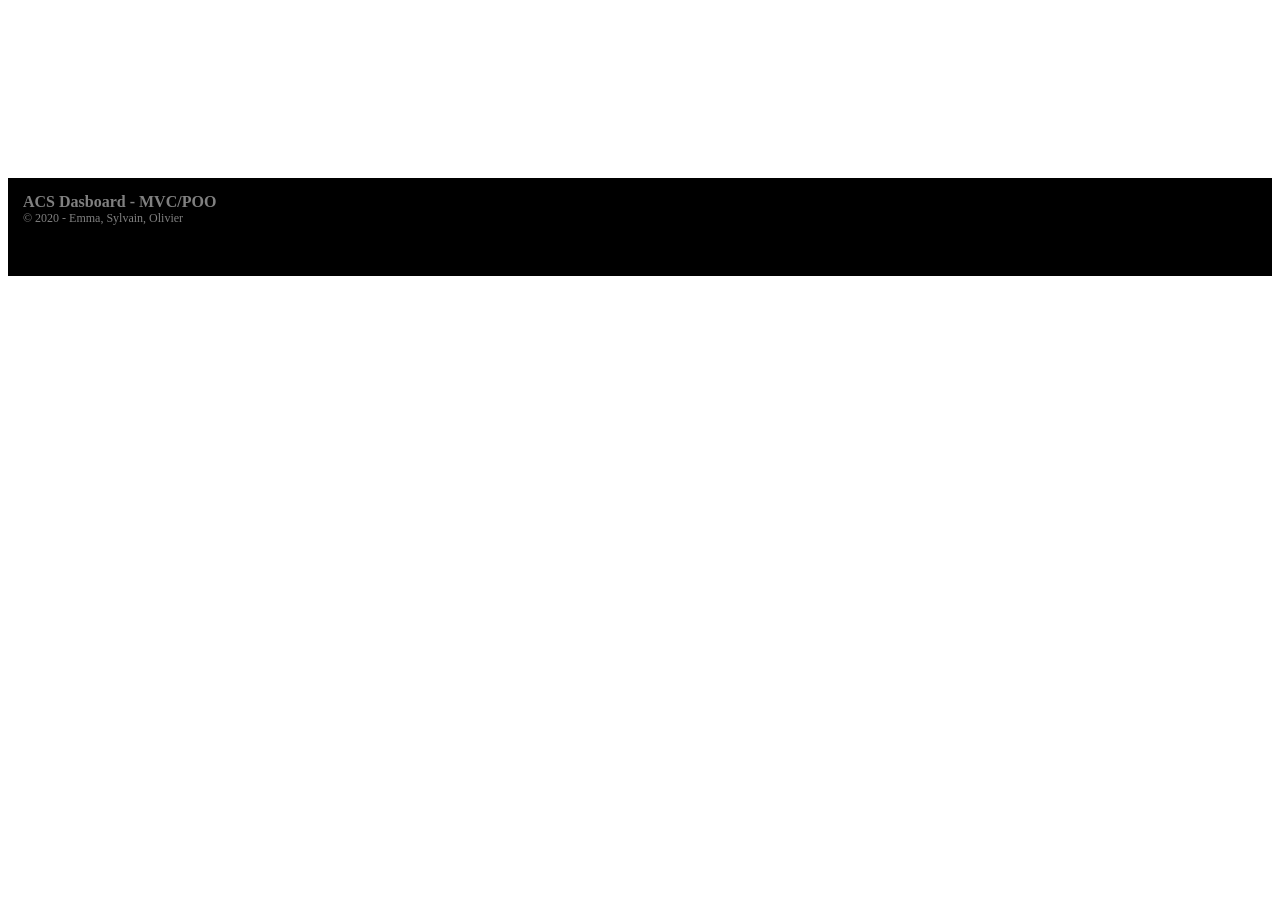
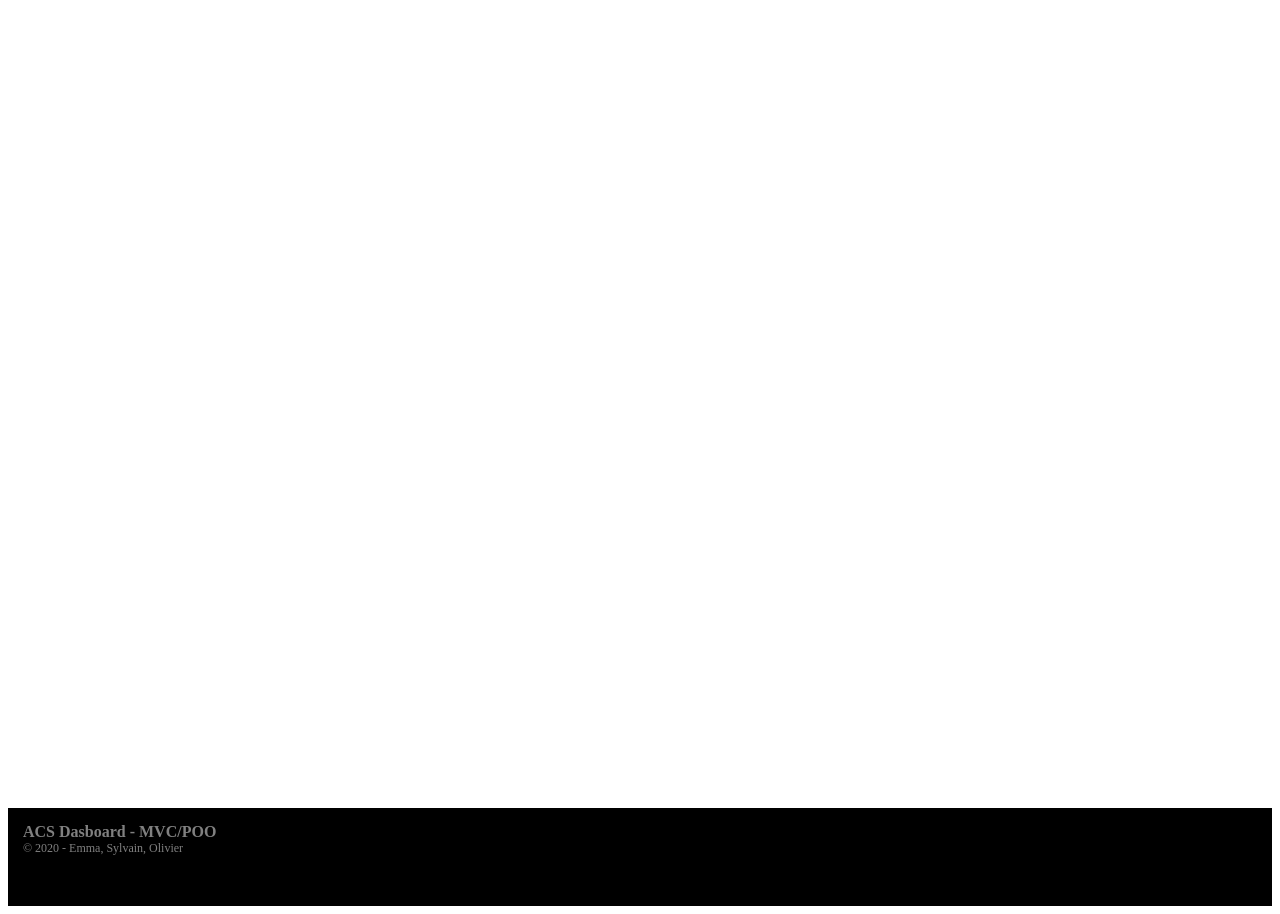
Before and after one commit to citizenz7/Dashboard-MVC-POO, a PHP site: page /app/Views/templates/includes/footer.php in a window 1280 px wide. Before the commit the page ends 276 px from the top, so only its background shows below. Run offline with PHP 8.4, Linux system fonts and the light colour scheme; the template is opened without the code that fills it, so the values that code supplies are empty.

Commit message:
style, list

```diff
--- a/app/Views/templates/includes/footer.php
+++ b/app/Views/templates/includes/footer.php
@@ -3,7 +3,7 @@
             </div>
         </nav>
 
-        <div class="container">
+        <div class="container" style="min-height: 100vh;">
             <div class="starter-template" style="padding-top: 100px; padding-bottom: 70px;">
                 <?php
                 /**
--- a/app/Views/templates/includes/header.php
+++ b/app/Views/templates/includes/header.php
@@ -14,6 +14,7 @@
         <link href="https://maxcdn.bootstrapcdn.com/bootstrap/3.3.7/css/bootstrap.min.css" rel="stylesheet">
 
         <style media="screen">
+
         .list ul {
           list-style-type: none;
           margin: 0;
```
Lines whose indentation alone changed are shown as unchanged.
